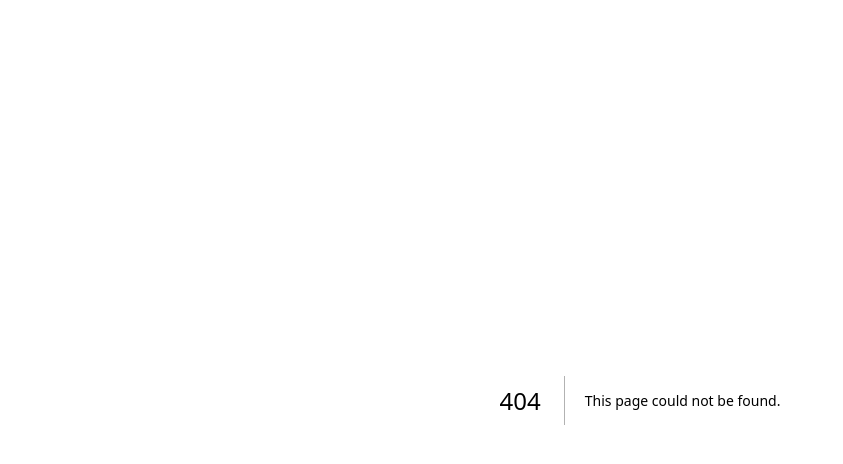
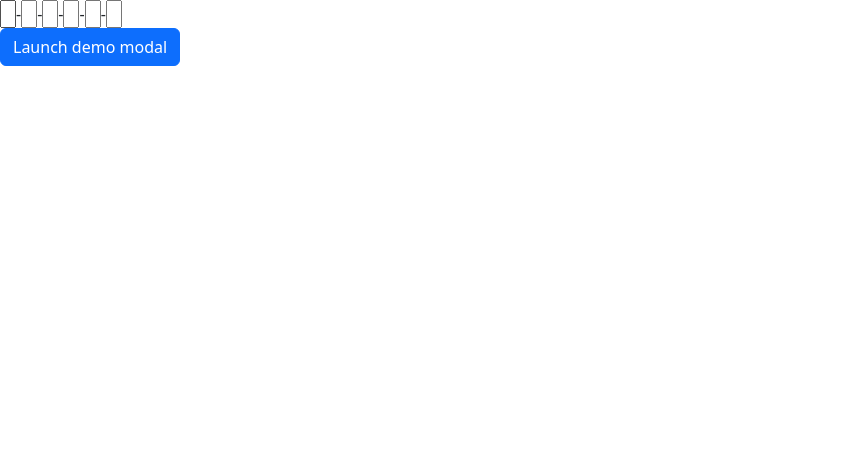
Before and after one commit to LauranceLi/Group3-React, a Next.js app in the folder next/: page /test in a window 1280 px wide. Before the commit this address had no page. Shown: the top 464 px of the page, without its empty margins (0-843 px from the left). Built offline with nearby package versions, Linux system fonts and the light colour scheme.

Commit message:
互動式視窗test

```diff
--- /dev/null
+++ b/next/components/layout/modal/index.js
@@ -0,0 +1,32 @@
+import React from 'react';
+import { Button, Modal } from 'react-bootstrap';
+
+export default function App() {
+  const [show, setShow] = React.useState(false);
+
+  const handleClose = () => setShow(false);
+  const handleShow = () => setShow(true);
+
+  return (
+    <>
+      <Button variant="primary" onClick={handleShow}>
+        Launch demo modal
+      </Button>
+
+      <Modal show={show} onHide={handleClose}>
+        <Modal.Header closeButton>
+          <Modal.Title>Modal title</Modal.Title>
+        </Modal.Header>
+        <Modal.Body>...</Modal.Body>
+        <Modal.Footer>
+          <Button variant="secondary" onClick={handleClose}>
+            Close
+          </Button>
+          <Button variant="primary" onClick={handleClose}>
+            Save changes
+          </Button>
+        </Modal.Footer>
+      </Modal>
+    </>
+  );
+}
--- /dev/null
+++ b/next/pages/test.js
@@ -0,0 +1,30 @@
+import React, { useState } from 'react'
+import OtpInput from 'react-otp-input'
+import Modal from '@/components/layout/modal'
+
+export default function App() {
+  const [otp, setOtp] = useState('')
+  const handleChange = (otp) => {
+    if (otp.length <= 6 && 0 < otp.length) {
+      setOtp(otp)
+    }
+  }
+
+  // const clear = () => {
+  //   setOtp('');
+  // }
+
+  return (
+    <>
+      <OtpInput
+        value={otp}
+        onChange={handleChange}
+        numInputs={6}
+        renderSeparator={<span>-</span>}
+        renderInput={(props) => <input {...props} />}
+      />
+      <Modal></Modal>
+      {/* <button type='button' onClick={clear}>清除</button> */}
+    </>
+  )
+}
```
